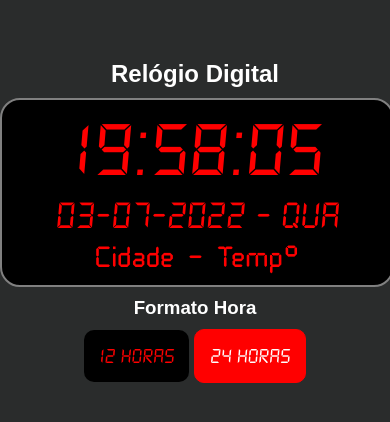
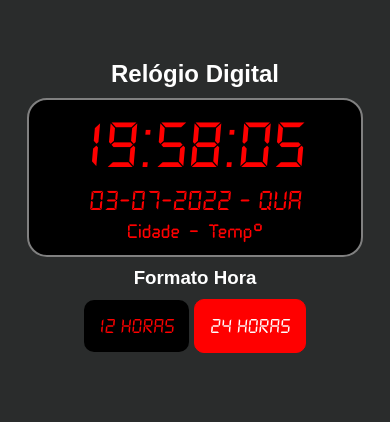
Before and after one commit to alvesgeraldo/relogio-digital, a plain HTML site: page index.html in a window 390 px wide. Drawn offline with Linux system fonts and the light colour scheme.

Commit message:
ajustes responsividade

```diff
--- a/css/style.css
+++ b/css/style.css
@@ -84,3 +84,21 @@ button:focus {
 #visor {
   margin-bottom: 5px;
 }
+
+@media (max-width: 576px) {
+
+  #visorRelogio {
+    width: 80%;
+    font-size: 70px;
+  }
+
+  #calendario {
+    font-size: 30px;
+    line-height: 30px;
+  }
+
+  #clima {
+    font-size: 20px;
+    line-height: 20px;
+  }
+}
```
